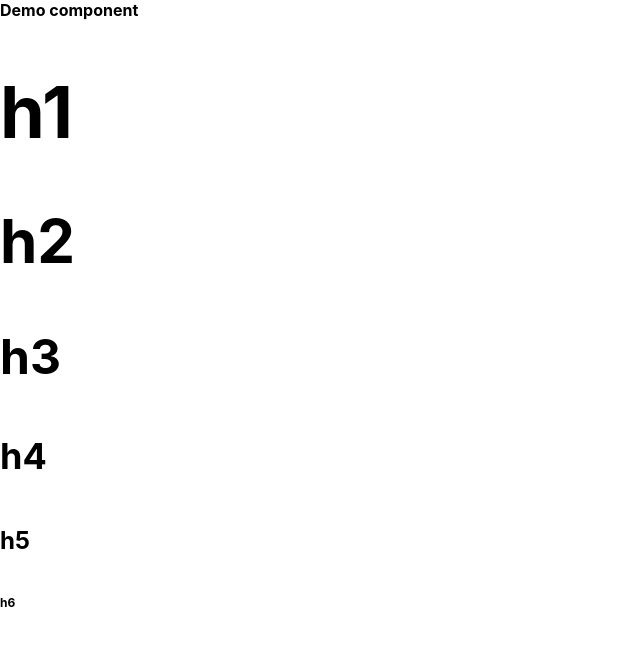
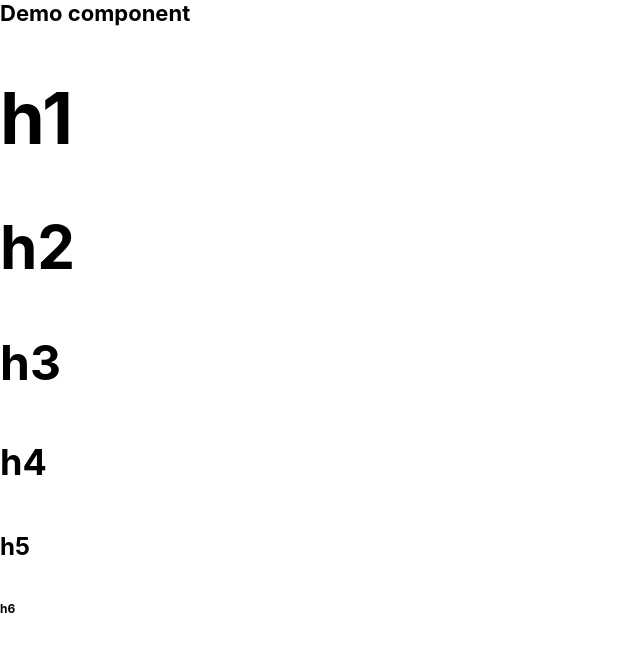
Before and after one commit to CommandShiftHQ/sass-demo, a React (Create React App) app: page / in a window 1280 px wide. Shown: the top 652 px of the page, without its empty margins (0-640 px from the left). Built offline with nearby package versions, Linux system fonts and the light colour scheme.

Commit message:
add tailwind style fontWeightSize mixin

```diff
--- a/src/App.js
+++ b/src/App.js
@@ -1,11 +1,11 @@
-import './App.css';
 import './scss/headers.scss'
 import './scss/mixinFontWeights.scss'
+import './scss/mixinFontWeightSize.scss'
 
 function App() {
   return (
     <div className="App">
-      <div className="text--bold">Demo component</div>
+      <div className="text__bold--2xl">Demo component</div>
       <h1>h1</h1>
       <h2>h2</h2>
       <h3>h3</h3>
--- /dev/null
+++ b/src/scss/mixinFontWeightSize.scss
@@ -0,0 +1,20 @@
+@import "./fontMaps.scss";
+
+// Programmatic font sizes eg text__bold--lg
+@mixin tailwindFonts() {
+    @each $name, $value in $fontWeights {
+      &__#{$name} {
+        font-weight: $value;
+        @each $fontname, $fontvalue in $fontSizes {
+          &--#{$fontname} {
+            font-weight: $value;
+            font-size: $fontvalue;
+          }
+        }
+      }
+    }
+  }
+
+  .text {
+    @include tailwindFonts();
+  }
```
Also changed, not shown: src/App.css (deleted).
